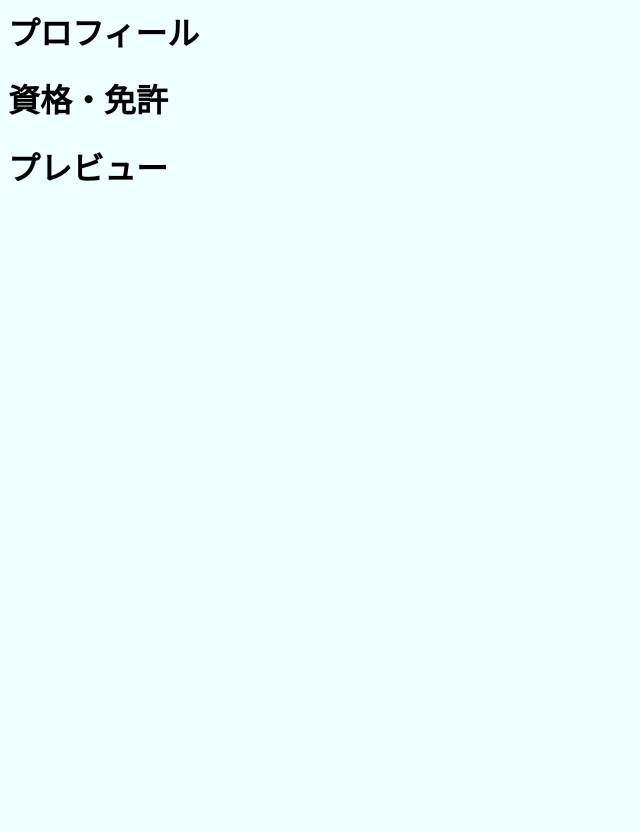
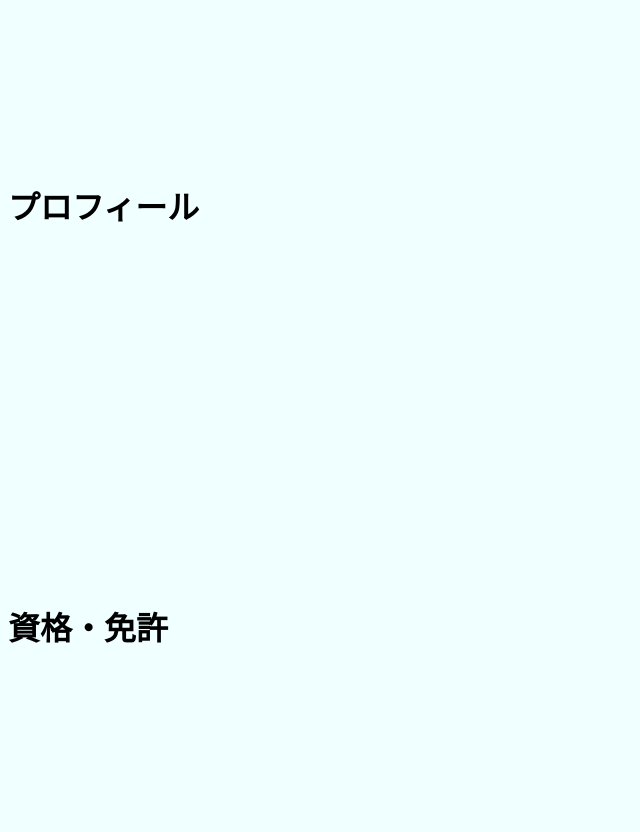
Before and after one commit to uzura22/TridentCV_practice, a plain HTML site: page rirekisyo.html in a window 1280 px wide. Shown: the top 832 px of the page, without its empty margins (0-640 px from the left). Before the commit the page ends 800 px from the top, so only its background shows below. Drawn offline with Linux system fonts and the light colour scheme.

Commit message:
button削除

```diff
--- a/main.css
+++ b/main.css
@@ -20,8 +20,11 @@ a {
   font-size: 20px;
 }
 
-/* .saisyo_button {
-  background-color: rgba(223, 128, 215, 0.658);
-  border-radius: 10px;
-  text-align: center;
-} */
+.preview_card,
+.sikaku_card,
+.profile_card {
+  line-height: 400px;
+}
+/* line-heightとは
+line-heightプロパティを使用すると、文章の行間の広さを設定することができます。 */
+/* https://techacademy.jp/magazine/8615 */
```
Also changed, not shown: hp.html (+1 -3 lines).
